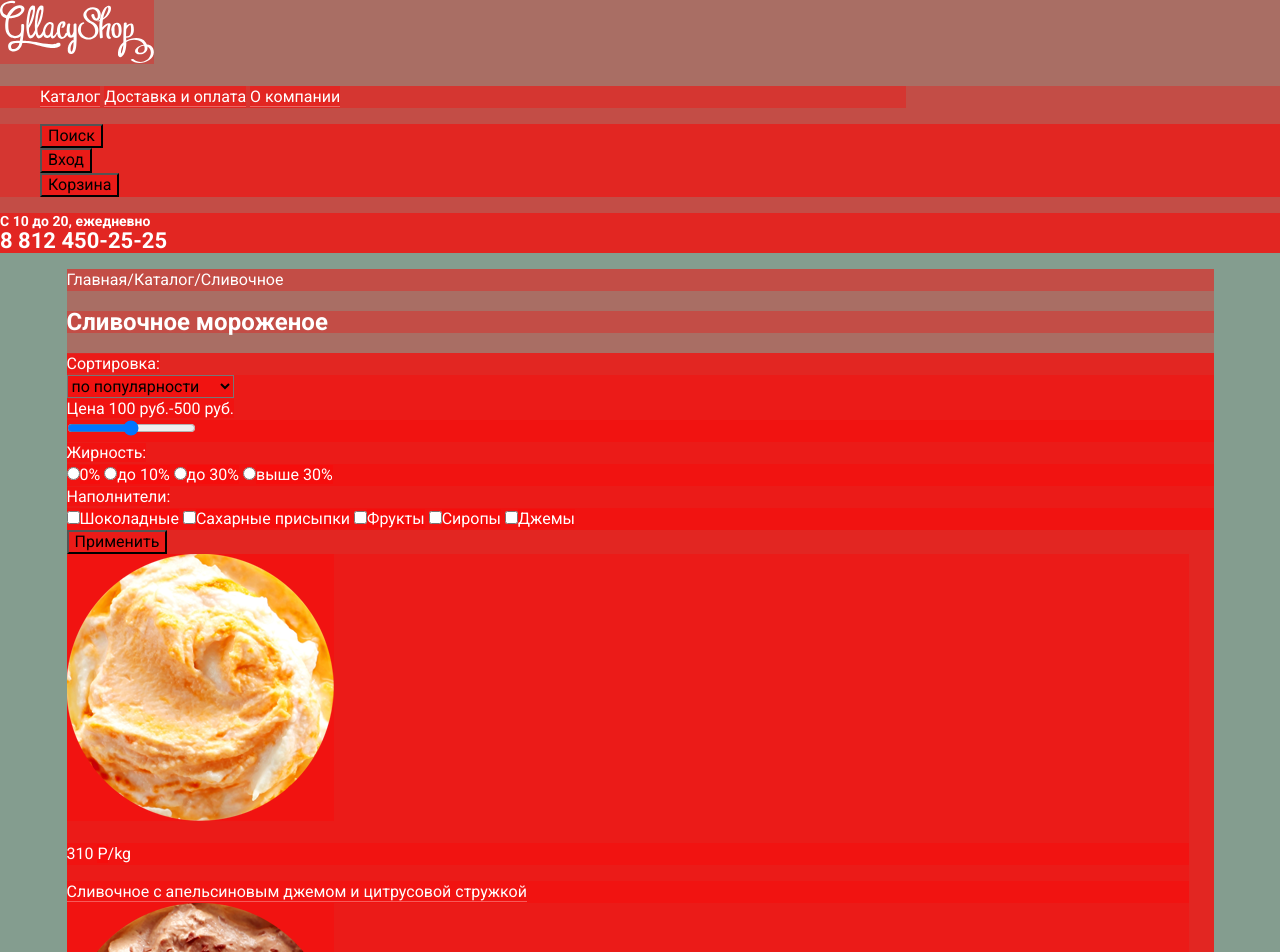
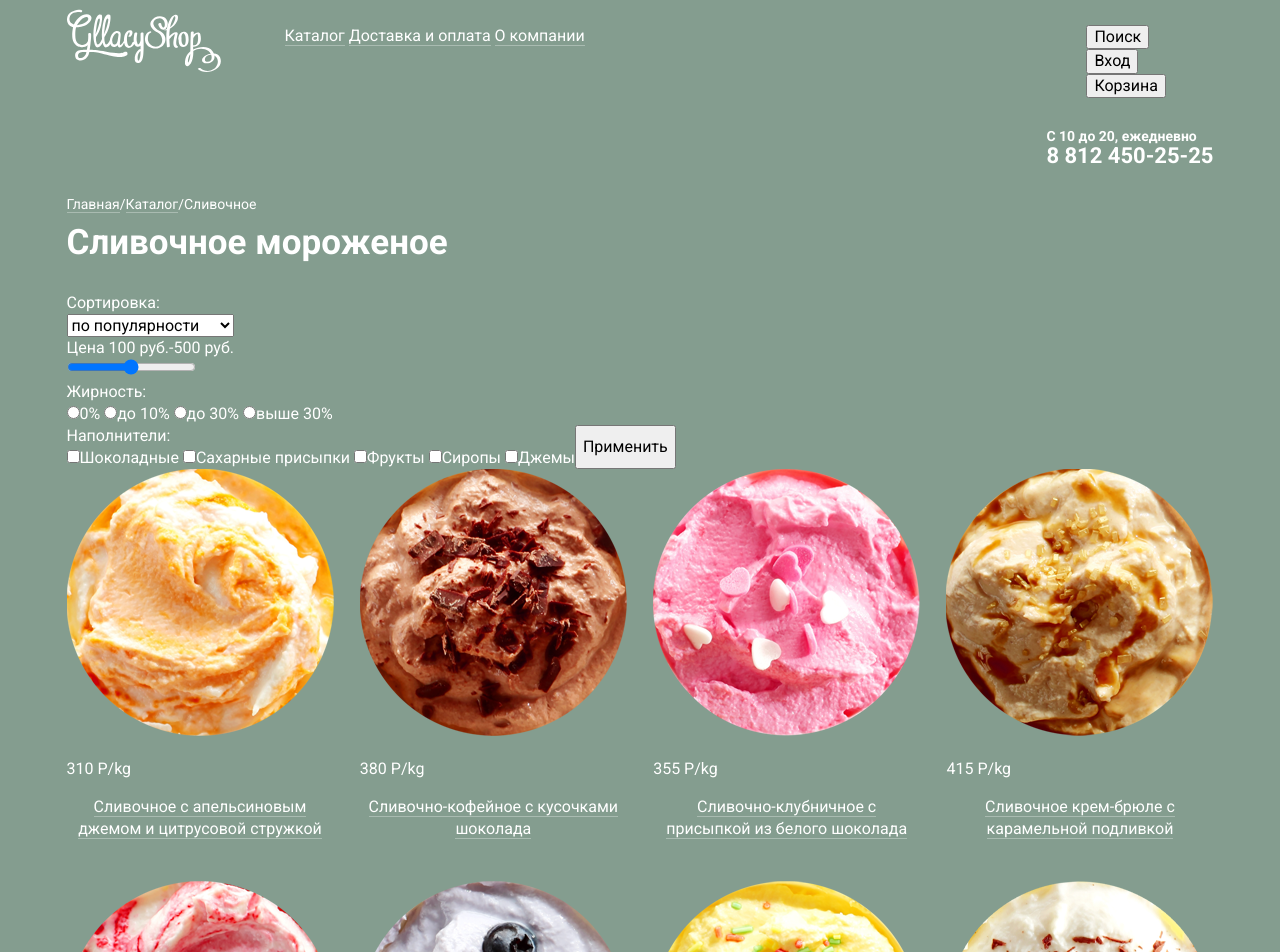
Before and after one commit to turalisher/486491-gllacy, a plain HTML site: page catalog.html in a window 1280 px wide. Shown: the top 952 px of the page. Drawn offline with Linux system fonts and the light colour scheme.

Commit message:
add flex on catalog

```diff
--- a/catalog.html
+++ b/catalog.html
@@ -9,10 +9,11 @@
   </head>
   <body>
     <header class="main-header">
+      <div class="container">
+        <div class="logo-site-navigation-wrapper">
           <a class="main-header__logo">
             <img src="img/svg/logo.svg" alt="Main logo" width="154" height="64">
           </a>
-      <nav class="main-header__main-navigation">
           <ul class="site-navigation">
               <li><a class="drop-menu__root" href="#" aria-label="Каталог нашего мороженого">Каталог</a>
                 <ul class="drop-menu">
@@ -26,6 +27,9 @@
               <li><a href="#" aria-label="Доставка и оплата">Доставка и оплата</a></li>
               <li><a href="#" aria-label="О нас">О компании</a></li>
           </ul>
+        </div>
+
+        <div class="user-navigation-wrapper">
           <ul class="user-navigation">
             <li class="user-navigation__search">
                 <button class="user-navigation__button" type="button" aria-label="Поиск">Поиск</button>
@@ -66,17 +70,19 @@
               <a class="main-header__contact-phone" href="tel:8812450-25-25" aria-label="Наш телефон">8 812 450-25-25</a>
             </p>
           </div>
-      </nav>
+        </div>
+      </div>
     </header>
 
     <main class="container">
       <h1 class="visually-hidden">Глейси Магазин</h1>
 
-      <p class="containter__path">Главная/Каталог/Сливочное</p>
+      <p class="containter__path"><a href="index.html">Главная</a>/<a href="#">Каталог</a>/Сливочное</p>
       <h2 class="container__title">Сливочное мороженое</h2>
 
       <section class="container__filters">
-        <form class="" action="index.html" method="post">
+        <form class="filters" action="index.html" method="post">
+          <div class="filters-wrapper">
             <section class="filter">
               <label for="sorting">Сортировка:</label>
               <div class="filter__paramaters">
@@ -88,7 +94,6 @@
                   </select>
               </div>
             </<section>
-        </form>
 
             <section class="filter">
                   <label for="price">Цена 100 руб.-500 руб.</label>
@@ -107,6 +112,8 @@
                 </div>
             </section>
 
+          </div>
+          <div class="filters-wrapper">
             <section class="filter">
               <label for="filter">Наполнители:</label>
               <div class="filter__paramaters" id="filter">
@@ -118,6 +125,15 @@
               </div>
             </section>
             <input type="submit" name="" value="Применить">
+          </div>
+
+        </form>
+
+
+
+
+
+
         </form>
       </section>
 
@@ -218,11 +234,10 @@
           <a href="#" class="pagination__link"> > </a>
         </div>
       </section>
-
-
     </main>
 
     <footer class="main-footer">
+      <div class="container">
         <div class="main-footer__social">
           <ul class="social-list">
             <li><a class="social-button twitter" href="#" aria-label="Твитер"><span class="visually-hidden">Твитер</span></a></li>
@@ -245,7 +260,7 @@
           <a class="" href="https://htmlacademy.ru" aria-label="HTML Академия">HTML Academy</a>
           Сделано в HTML Academy 2017
         </p>
+      </div>
     </footer>
-
   </body>
 </html>
--- a/css/style.css
+++ b/css/style.css
@@ -356,20 +356,44 @@ input[type="text"]:focus {
 
 /* *****************************Footer************************************* */
 
+/********************************Catalog**************************************/
+.containter__path{
+  font-size: 14px;
+  line-height: 16px;
+  margin-bottom: 10px;
+}
+.container__title{
+  margin: 0;
+  font-size: 35px;
+  font-weight: 700;
+  line-height: 41px;
+  margin-bottom: 29px;
+}
+
+.list__ice-cream > figcaption{
+  text-align: center;
+}
+
+
+
+
+
 
 /*********************************FLEX-BOX*************************************/
-*{
-  background: rgba(255,0,0,.3);
-}
+
 
 .container{
   width: 1147px;
   margin: 0 auto;
-  padding: 0;
 }
 
 .main-header .container{
   padding-top: 9px;
+  display: flex;
+  justify-content: space-between;
+}
+
+.logo-site-navigation-wrapper{
   display: flex;
 }
 
@@ -377,13 +401,9 @@ input[type="text"]:focus {
   margin-right: 24px;
 }
 
-.site-navigation{
-  margin-right: 374px;
-}
 
 .user-navigation-wrapper{
   margin: 0;
-  margin-left: auto;
   display: flex;
   flex-direction: column;
 }
@@ -399,7 +419,7 @@ input[type="text"]:focus {
 }
 
 .container__banners__banner{
-  width: 560px;
+  max-width: 560px;
   height: 229px;
 }
 
@@ -408,22 +428,41 @@ input[type="text"]:focus {
   margin: 0;
   padding: 0;
   display: flex;
+  justify-content: space-between;
 
 }
 
 .list__ice-cream{
   margin: 0;
   padding: 0;
-  margin-right: 25px;
 }
 
 /***features***/
+.container__features{
+  margin-bottom: 40px;
+}
 .features-list{
   margin: 0;
   padding: 0;
   list-style: none;
   display: flex;
+  flex-wrap: wrap;
 }
+
+.features-list > li{
+  flex: 0 50%;
+  box-sizing:border-box;
+}
+
+.features-list li:nth-child(2){
+  order: 1;
+}
+
+.features-list li:nth-child(4){
+  order: 2;
+}
+
+
 
 /**blog and subs ***/
 .container__blog__subscription-wrapper{
@@ -434,11 +473,27 @@ input[type="text"]:focus {
 
 .container__blog,
 .container__subscription {
-  width: 560px;
-  height: 220px;
+  max-width: 560px;
+  max-height: 220px;
 }
 
 /***map**/
+.container__location-wrapper{
+  width: 1200px;
+  height: 430px;
+  margin-left: auto;
+  margin-right: auto;
+  margin-bottom: 15px;
+}
+
+.container__location-wrapper iframe{
+  width: 1200px;;
+  height: 430px;
+}
+
+.location__feedback{
+  display: none;
+}
 
 /**footer**/
 .main-footer .container{
@@ -446,3 +501,29 @@ input[type="text"]:focus {
   justify-content: space-between;
   align-items: center;
 }
+
+/**************************catalog ice cream*************/
+.content__list{
+  margin:0;
+  padding: 0;
+  display: flex;
+  flex-wrap: wrap;
+  justify-content: space-between;
+  align-content: space-between;
+}
+
+.list__ice-cream{
+  max-width: 267px;
+  flex-grow: 1;
+  margin-bottom: 41px;
+}
+
+.filters{
+  display: flex;
+  flex-direction: column;
+}
+
+.filters-wrapper{
+  display: flex;
+
+}
```
Also changed, not shown: index.html (+9 -3 lines). Lines whose indentation alone changed are shown as unchanged.
